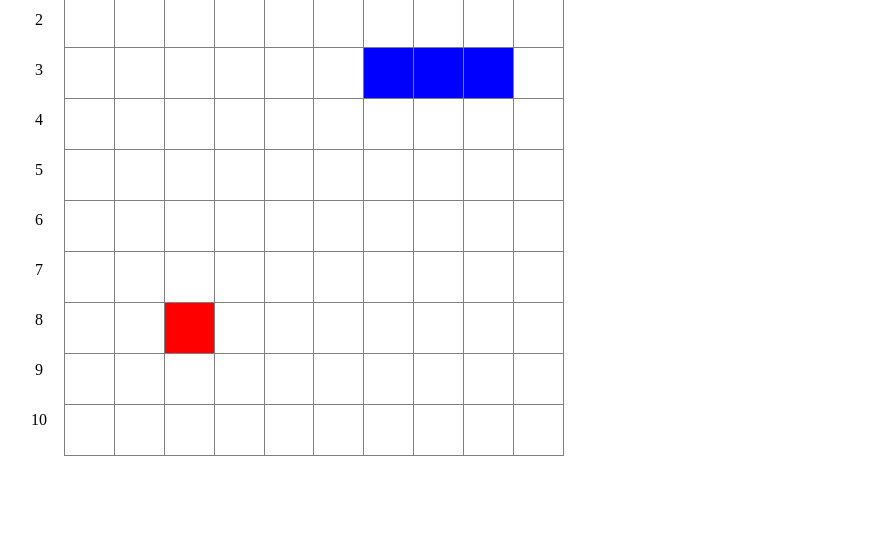
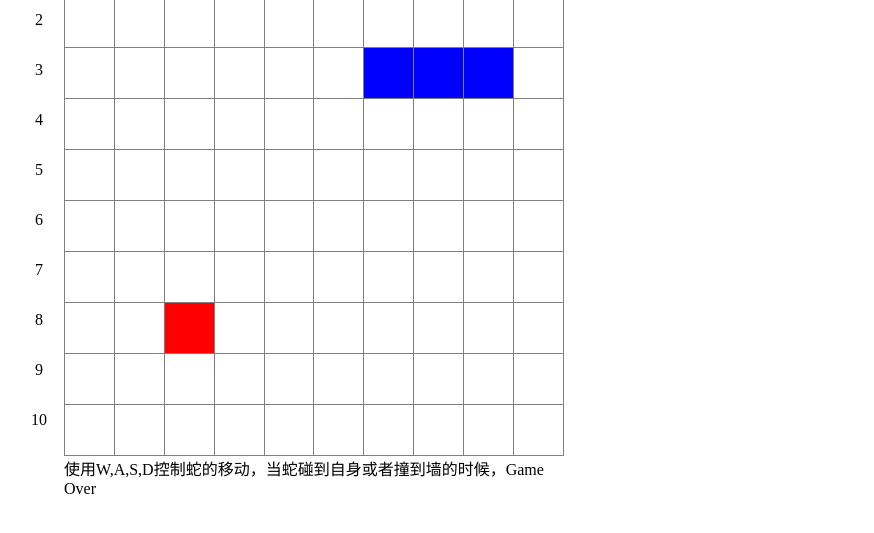
Before and after one commit to newPromise/-, a plain HTML site: page 贪吃蛇/index.html in a window 1280 px wide. Shown: the part 205-738 px from the top of the page, without its empty margins (326-1200 px from the left). Drawn offline with Linux system fonts and the light colour scheme.

Commit message:
Update index.html

```diff
--- a/贪吃蛇/index.html
+++ b/贪吃蛇/index.html
@@ -22,6 +22,7 @@
 
 
     </div>
+    <p>使用W,A,S,D控制蛇的移动，当蛇碰到自身或者撞到墙的时候，Game Over</p>
 </div>
 </body>
 <script type="text/javascript" src="snake.js"></script>
```
